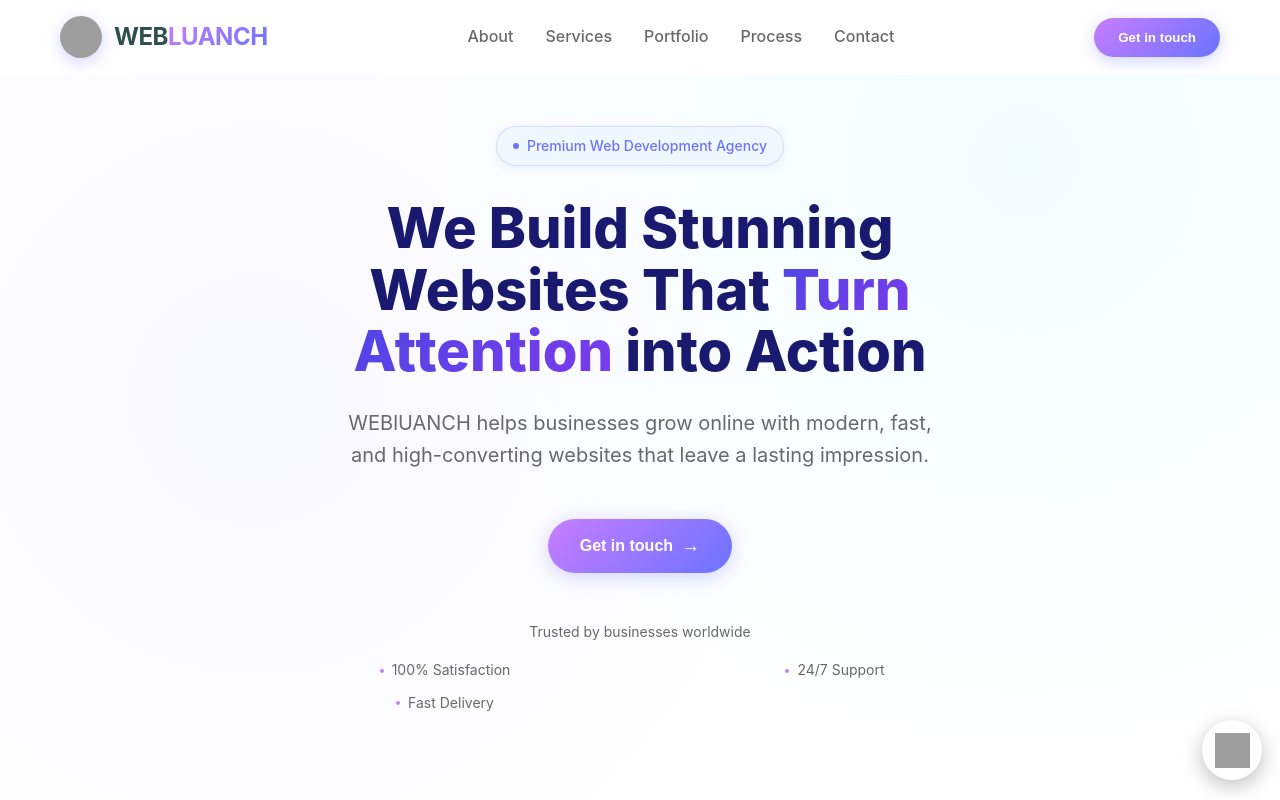
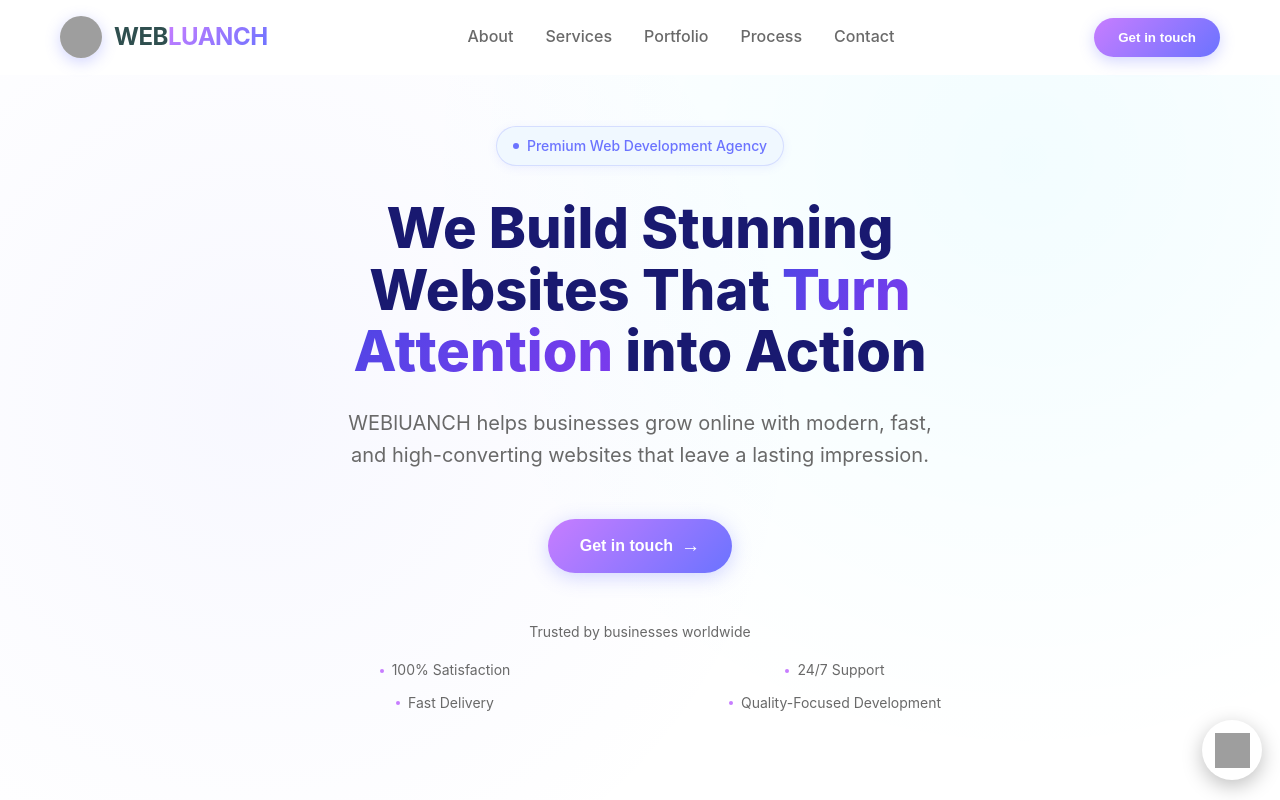
Before and after one commit to shehanaa56-beep/WebLuanch, a React (Create React App) app: page / in a window 1280 px wide. Shown: the top 800 px of the page. Built offline with nearby package versions, Linux system fonts and the light colour scheme; grey boxes are pictures that could not be loaded.

Commit message:
Fix base path for Vercel

```diff
--- a/src/components/Hero.js
+++ b/src/components/Hero.js
@@ -40,6 +40,10 @@ const Hero = () => {
               <span className="feature-dot"></span>
               Fast Delivery
             </div>
+            <div className="feature">
+  <span className="feature-dot"></span>
+  Quality-Focused Development
+</div>
           </div>
         </div>
       </div>
```
